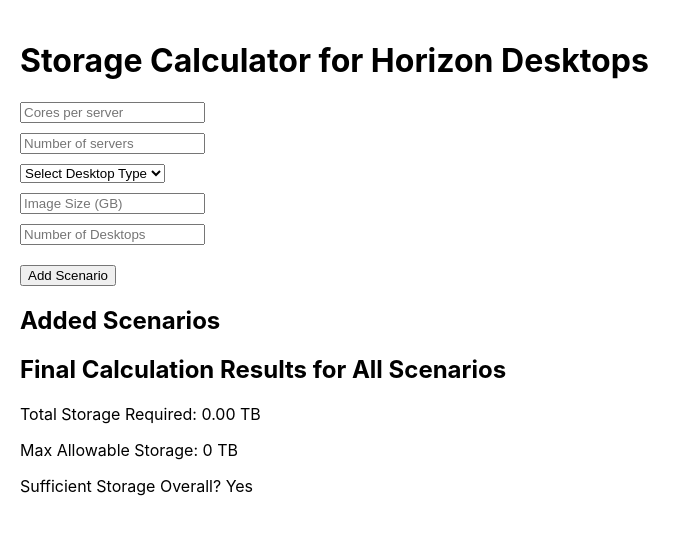
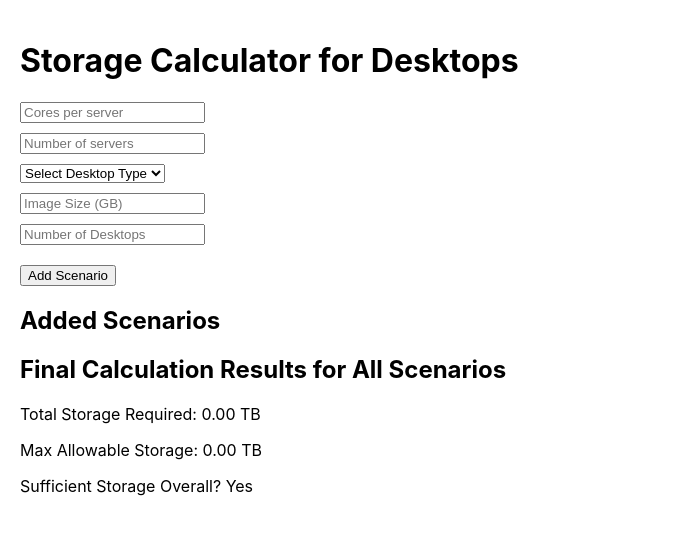
Before and after one commit to jimjimkgit/storage-calculator, a React (Create React App) app: page / in a window 1280 px wide. Shown: the top 534 px of the page, without its empty margins (0-691 px from the left). Built offline with nearby package versions, Linux system fonts and the light colour scheme.

Commit message:
Updated vSAN calculator logic to use 100GB per core

```diff
--- a/src/App.js
+++ b/src/App.js
@@ -14,7 +14,7 @@ function App() {
   // Function to calculate storage for a single scenario
   const calculateScenarioStorage = () => {
     const totalCores = parseInt(coresPerServer) * parseInt(numServers);
-    const maxStorage = totalCores; // 1TB per core restriction
+    const maxStorage = totalCores * 0.1; // 0.1TB (100GB) per core restriction
 
     let minStorageTB = 0;
     let halfUtilizationTB = 0;
@@ -49,7 +49,7 @@ function App() {
 
     setScenarios([...scenarios, newScenario]);
     setTotalStorageRequired(totalStorageRequired + maxStorageTB); // Use maxStorageTB for total required storage tally
-    setMaxAllowableStorage(maxStorage);
+    setMaxAllowableStorage(maxStorage); // Updated based on 100GB per core calculation
     clearInputs();
   };
 
@@ -62,7 +62,7 @@ function App() {
 
   return (
     <div style={{ padding: '20px' }}>
-      <h1>Storage Calculator for Horizon Desktops</h1>
+      <h1>Storage Calculator for Desktops</h1>
       <input
         type="number"
         placeholder="Cores per server"
@@ -121,9 +121,10 @@ function App() {
       <div style={{ marginTop: '20px' }}>
         <h2>Final Calculation Results for All Scenarios</h2>
         <p>Total Storage Required: {totalStorageRequired.toFixed(2)} TB</p>
-        <p>Max Allowable Storage: {maxAllowableStorage} TB</p>
+        <p>Max Allowable Storage: {maxAllowableStorage.toFixed(2)} TB</p>
         <p>
-          Sufficient Storage Overall? {totalStorageRequired <= maxAllowableStorage ? 'Yes' : 'No'}
+          Sufficient Storage Overall?{' '}
+          {totalStorageRequired <= maxAllowableStorage ? 'Yes' : 'No'}
         </p>
       </div>
     </div>
```
